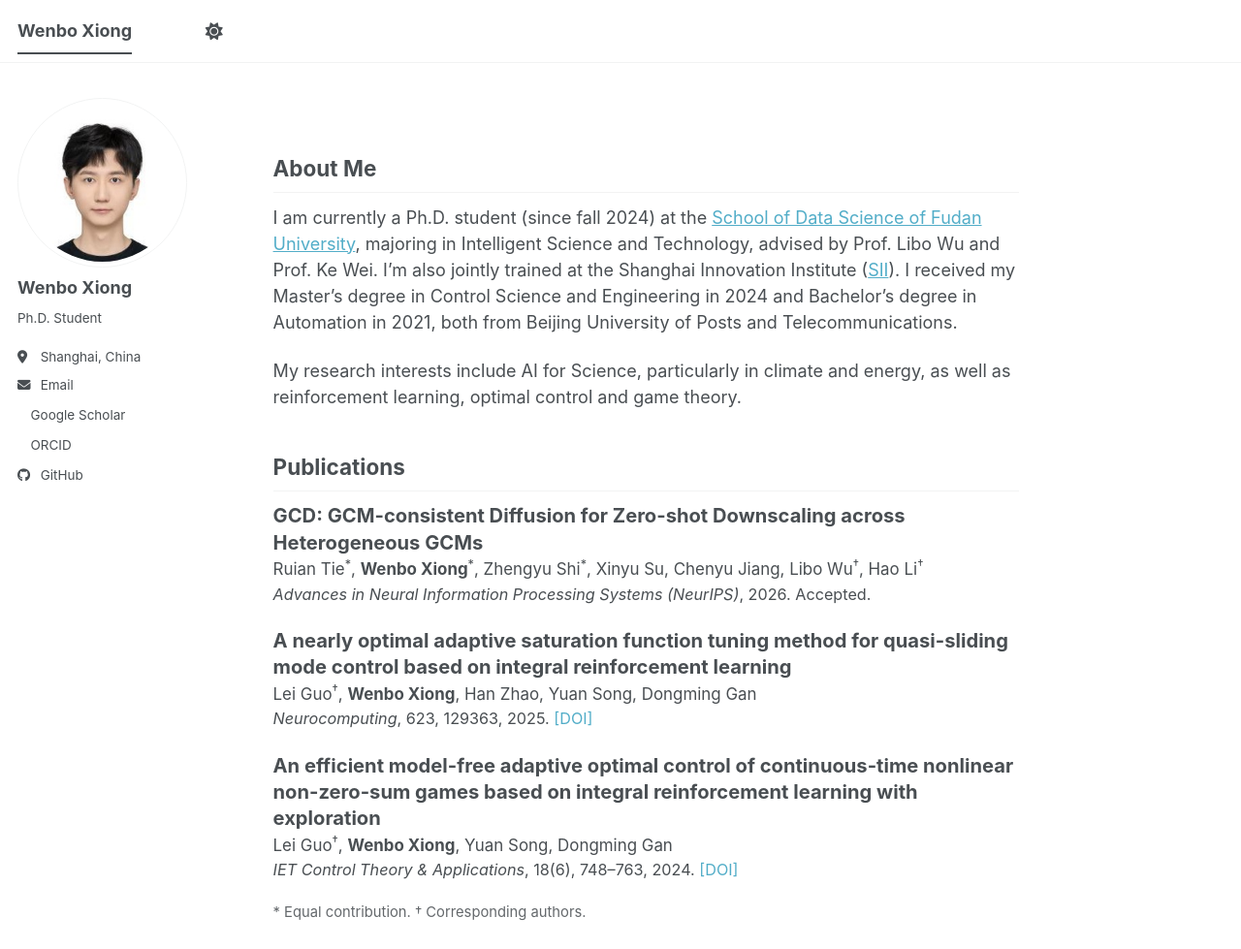
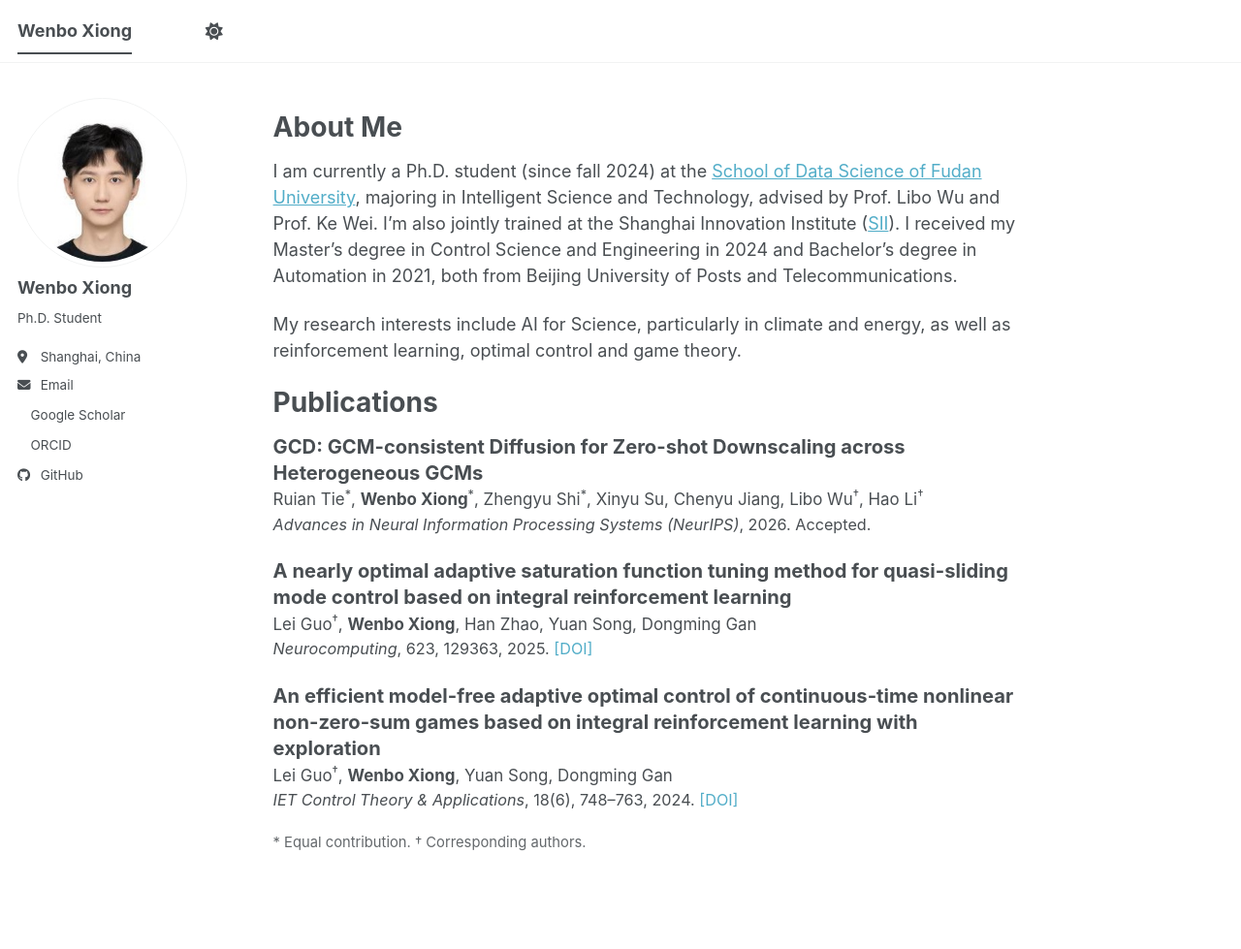
Before and after one commit to shawnvonbohr/shawnvonbohr.github.io, a Jekyll site: the page built from _pages/about.md, in a window 1280 px wide and 979 px high. Shown: the whole window at 97% size. Built offline with Jekyll 4.4.1, drawn with Linux system fonts in a browser that asks for light colours; a script bundle is joined from its source files by our own code; a style sheet for code colours, icons or effects is not loaded.

Commit message:
change fontsize

```diff
--- a/_pages/about.md
+++ b/_pages/about.md
@@ -7,13 +7,13 @@ redirect_from:
   - /about.html
 ---
 
-## About Me
+# About Me
 
 I am currently a Ph.D. student (since fall 2024) at the [School of Data Science of Fudan University](https://sds.fudan.edu.cn/), majoring in Intelligent Science and Technology, advised by Prof. Libo Wu and Prof. Ke Wei. I'm also jointly trained at the Shanghai Innovation Institute ([SII](https://www.sii.edu.cn/)). I received my Master’s degree in Control Science and Engineering in 2024 and Bachelor’s degree in Automation in 2021, both from Beijing University of Posts and Telecommunications.
 
 My research interests include AI for Science, particularly in climate and energy, as well as reinforcement learning, optimal control and game theory.
 
-## Publications
+# Publications
 
 <div class="wenbo-publications">
   <article class="wenbo-publication">
```
